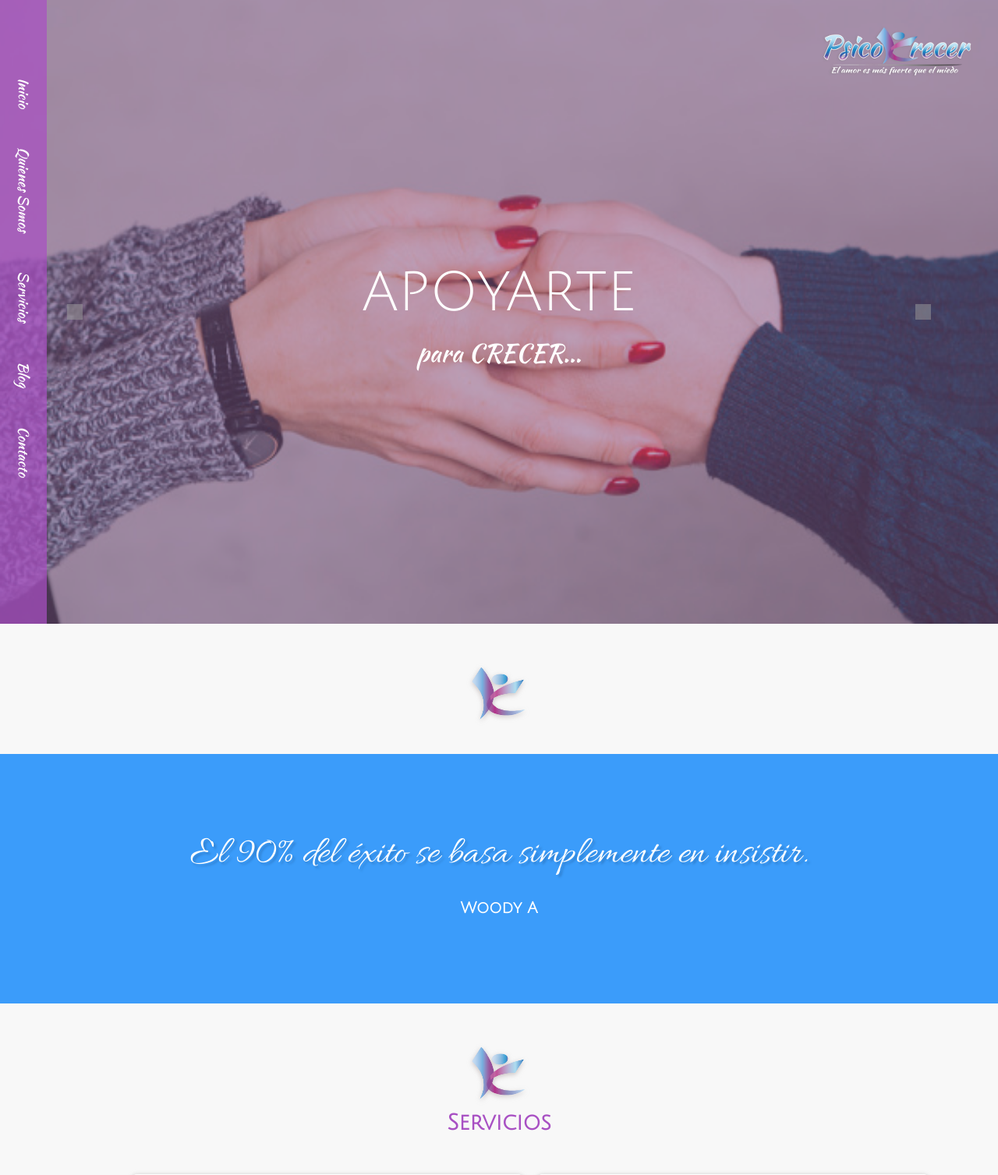
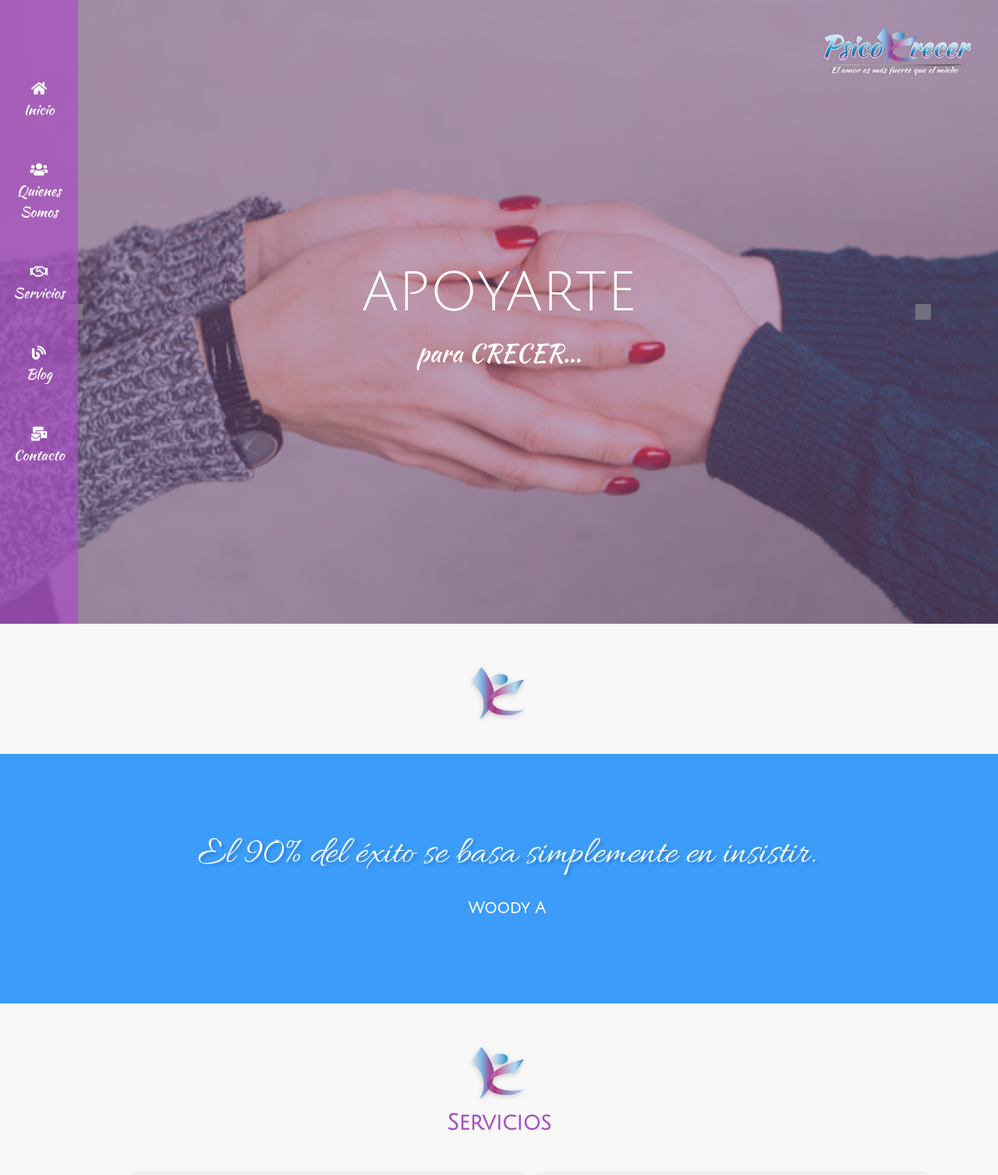
Before and after one commit to HelixInCode/Psicokrecer, a PHP site: page / in a window 1280 px wide. Shown: the top 1507 px of the page at 78% size. Run offline with PHP 8.4, Linux system fonts and the light colour scheme; some libraries are stand-ins or nearby versions; grey boxes are pictures that could not be loaded.

Commit message:
navbar arreglado

```diff
--- a/dist/css/styles.css
+++ b/dist/css/styles.css
@@ -28,7 +28,7 @@ nav > .brand-logo > span{
 }
 #mySidenav{
   height: 100%;
-  width: 60px;
+  width: 100px;
   background-color: rgba(168, 80, 195, 0.72549);
   position: fixed;
   z-index: 100000;
@@ -52,14 +52,9 @@ nav > .brand-logo > span{
   font-family:'Kaushan Script', cursive;
   font-weight: 400;
   font-size: 18px;
-
+  text-align: center;
 }
 #mySidenav > .enlaces > a{
-  -webkit-writing-mode: vertical-lr;
-      -ms-writing-mode: tb-lr;
-          writing-mode: vertical-lr;
-  -webkit-transform: rotate(0deg);
-          transform: rotate(0deg);
   color: white;
   display: block;
   text-align: center;
@@ -170,6 +165,7 @@ main{
   #frase > .general-container > .contenedor-frase{
     padding: 50px 80px;
     height: 320px;
+    padding-left: 100px;
   }
 }
 #frase > .general-container > .contenedor-frase + .typed-cursor{
@@ -289,7 +285,7 @@ main{
     height: 350px;
     grid-template-columns: minmax(250px, 410px) minmax(250px, 700px);
     justify-content: center;
-    padding-left: 40px;
+    padding-left: 100px;
   }
 }
 #item-equipo > .img-container{
@@ -370,7 +366,7 @@ main{
 @media screen and (min-width: 800px){
 
   #item-equipo > .info{
-    padding-right: 100px;
+    padding-right: 50px;
   }
 }
 
--- a/index.html
+++ b/index.html
@@ -41,11 +41,20 @@
       </nav>
       <div id="mySidenav" class="sidenav">
         <div class="enlaces">
-          <a href="index.html">Inicio</a>
-          <a href="nosotros.html">Quienes Somos</a>
-          <a href="index.html#servicios">Servicios</a>
-          <a href="#">Blog</a>
-          <a href="contacto.html">Contacto</a>
+
+          <a href="index.html">
+            <i class="fas fa-home"></i>
+            <br>Inicio</a>
+          <a href="nosotros.html">
+            <i class="fas fa-users"></i>
+            <br>Quienes Somos</a>
+          <a href="index.html#servicios">
+            <i class="far fa-handshake"></i>
+            <br>Servicios</a>
+          <a href="#"><i class="fas fa-blog"></i>
+            <br>Blog</a>
+          <a href="contacto.html"><i class="fas fa-mail-bulk"></i>
+            <br>Contacto</a>
         </div>
 
       </div>
```
Also changed, not shown: src/css/styles.css (+5 -6 lines).
